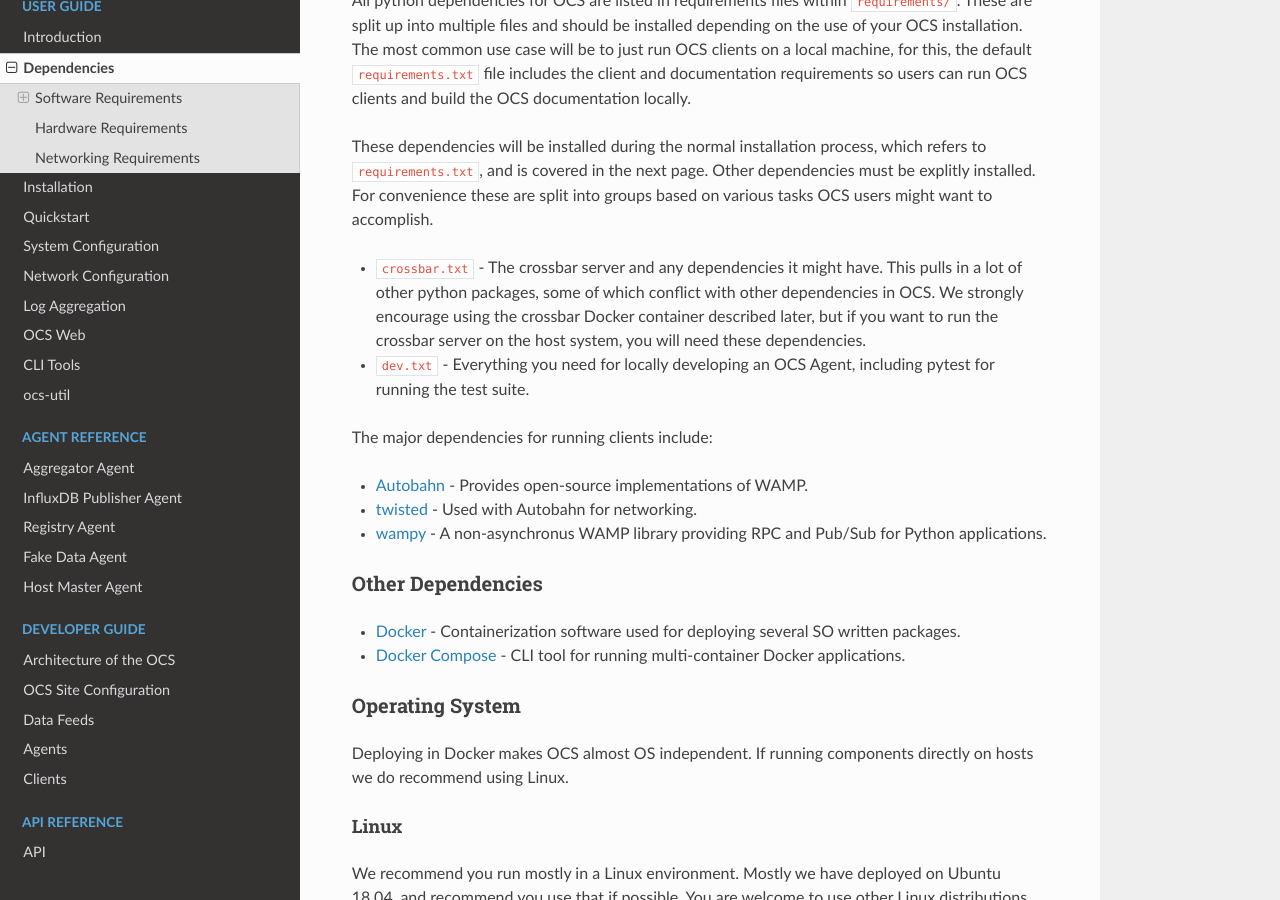
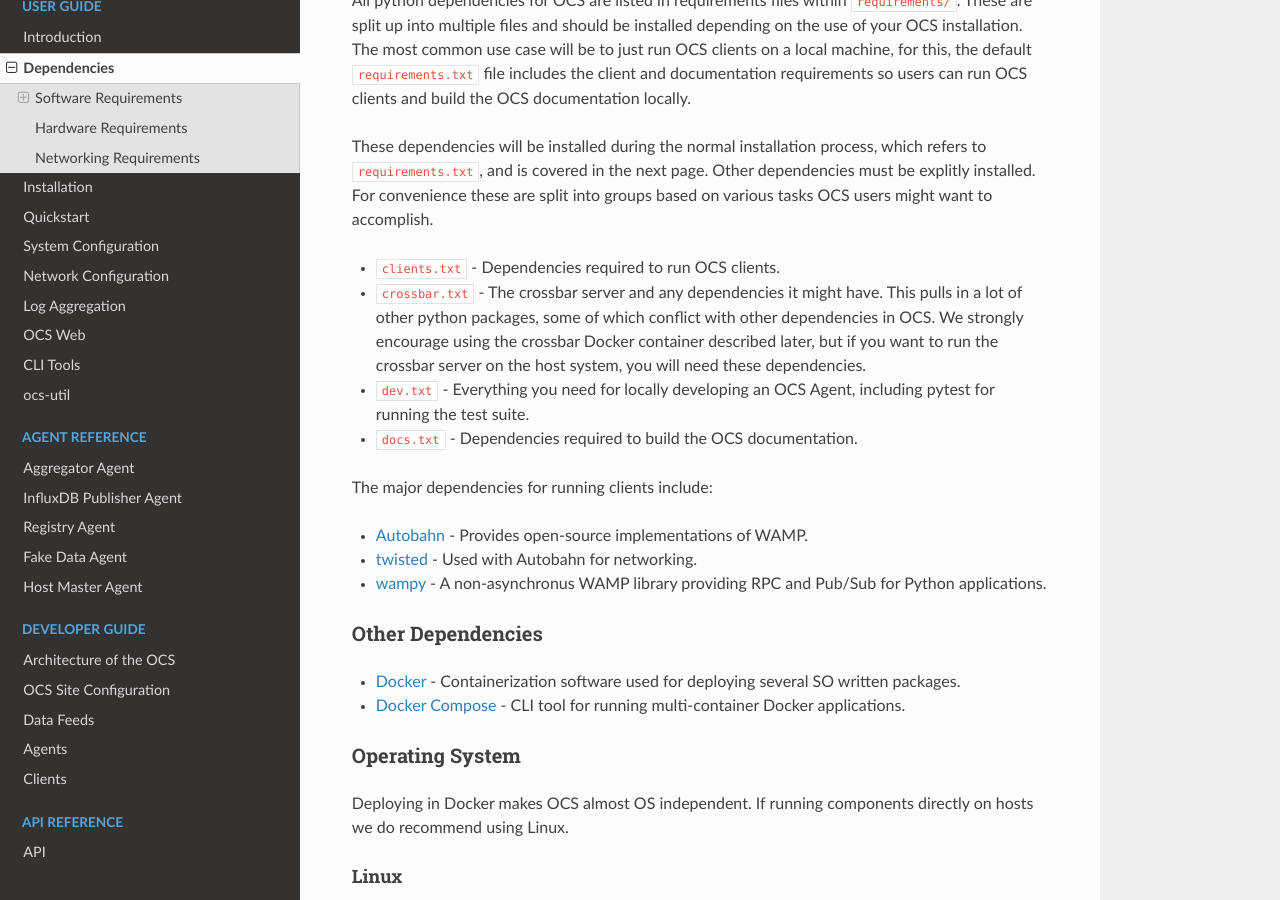
Before and after one commit to simonsobs/ocs, a Sphinx documentation site: the page built from docs/user/dependencies.rst, in a window 1280 px wide and 900 px high, scrolled down 469 px. Built offline with Sphinx 7.4.7 and the Read the Docs theme 2.0.0, drawn with Linux system fonts in a browser that asks for light colours.

Commit message:
Add description of other requirements files

```diff
--- a/docs/user/dependencies.rst
+++ b/docs/user/dependencies.rst
@@ -29,6 +29,7 @@ which refers to ``requirements.txt``, and is covered in the next page. Other
 dependencies must be explitly installed. For convenience these are split into
 groups based on various tasks OCS users might want to accomplish.
 
+* ``clients.txt`` - Dependencies required to run OCS clients.
 * ``crossbar.txt`` - The crossbar server and any dependencies it might have.
   This pulls in a lot of other python packages, some of which conflict with
   other dependencies in OCS. We strongly encourage using the crossbar Docker
@@ -36,6 +37,7 @@ groups based on various tasks OCS users might want to accomplish.
   host system, you will need these dependencies.
 * ``dev.txt`` - Everything you need for locally developing an OCS Agent,
   including pytest for running the test suite.
+* ``docs.txt`` - Dependencies required to build the OCS documentation.
 
 The major dependencies for running clients include:
 
```
